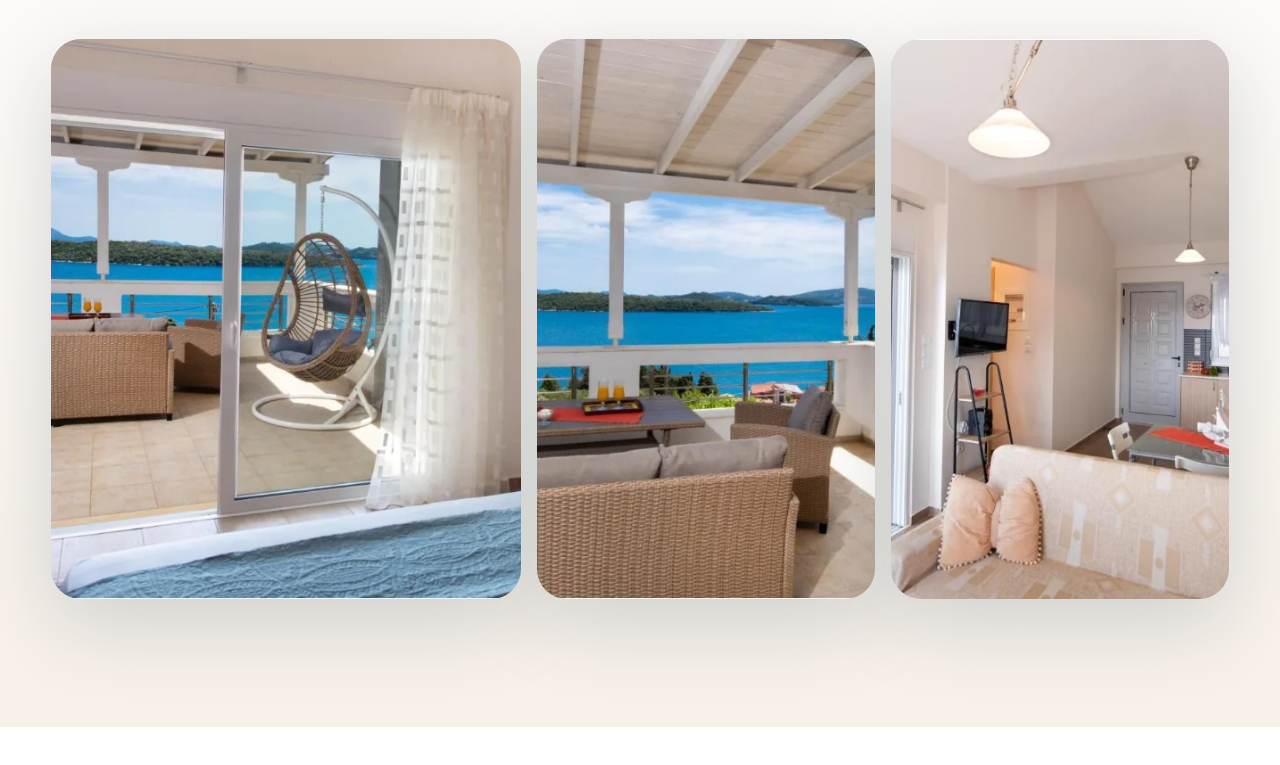
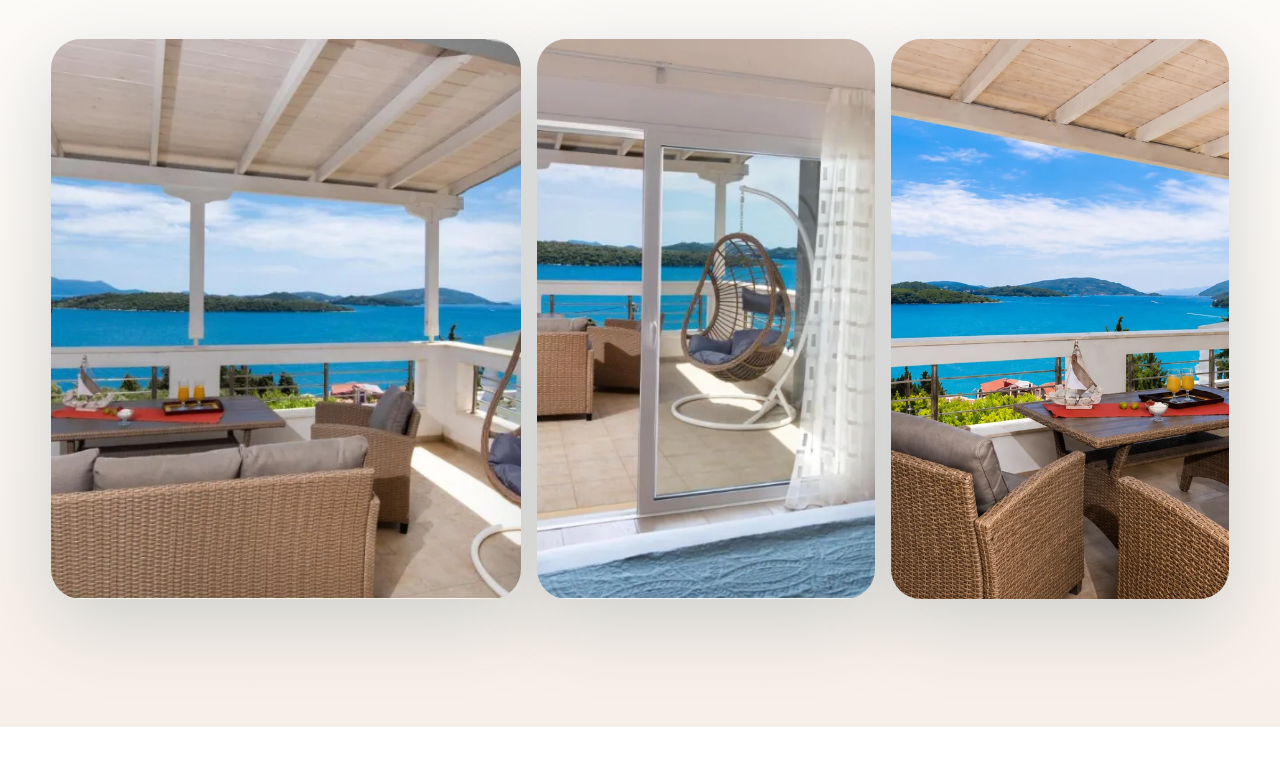
Before and after one commit to princeislandview-svg/prince-island-view-home, a plain HTML site: page index.html in a window 1280 px wide. Shown: the part 2292-3057 px from the top of the page. Drawn offline with Linux system fonts and the light colour scheme.

Commit message:
Add files via upload

```diff
--- a/index.html
+++ b/index.html
@@ -101,13 +101,13 @@
       </div>
       <div class="terrace-strip">
         <figure class="terrace-card large">
+          <img src="/assets/images/terrace-bedroom-balcony-original.webp" alt="Bedroom opening directly to the sea-view terrace" loading="lazy">
+        </figure>
+        <figure class="terrace-card">
           <img src="/assets/images/terrace-lounge-original.webp" alt="Terrace lounge with panoramic Ionian Sea view" loading="lazy">
         </figure>
         <figure class="terrace-card">
-          <img src="/assets/images/terrace-bedroom-balcony-original.webp" alt="Bedroom opening to the terrace and sea view" loading="lazy">
-        </figure>
-        <figure class="terrace-card">
-          <img src="/assets/images/balcony-chair.webp" alt="Balcony hanging chair with sea view" loading="lazy">
+          <img src="/assets/images/hero-terrace.webp" alt="Signature terrace dining area with panoramic sea view" loading="lazy">
         </figure>
       </div>
     </section>
```
